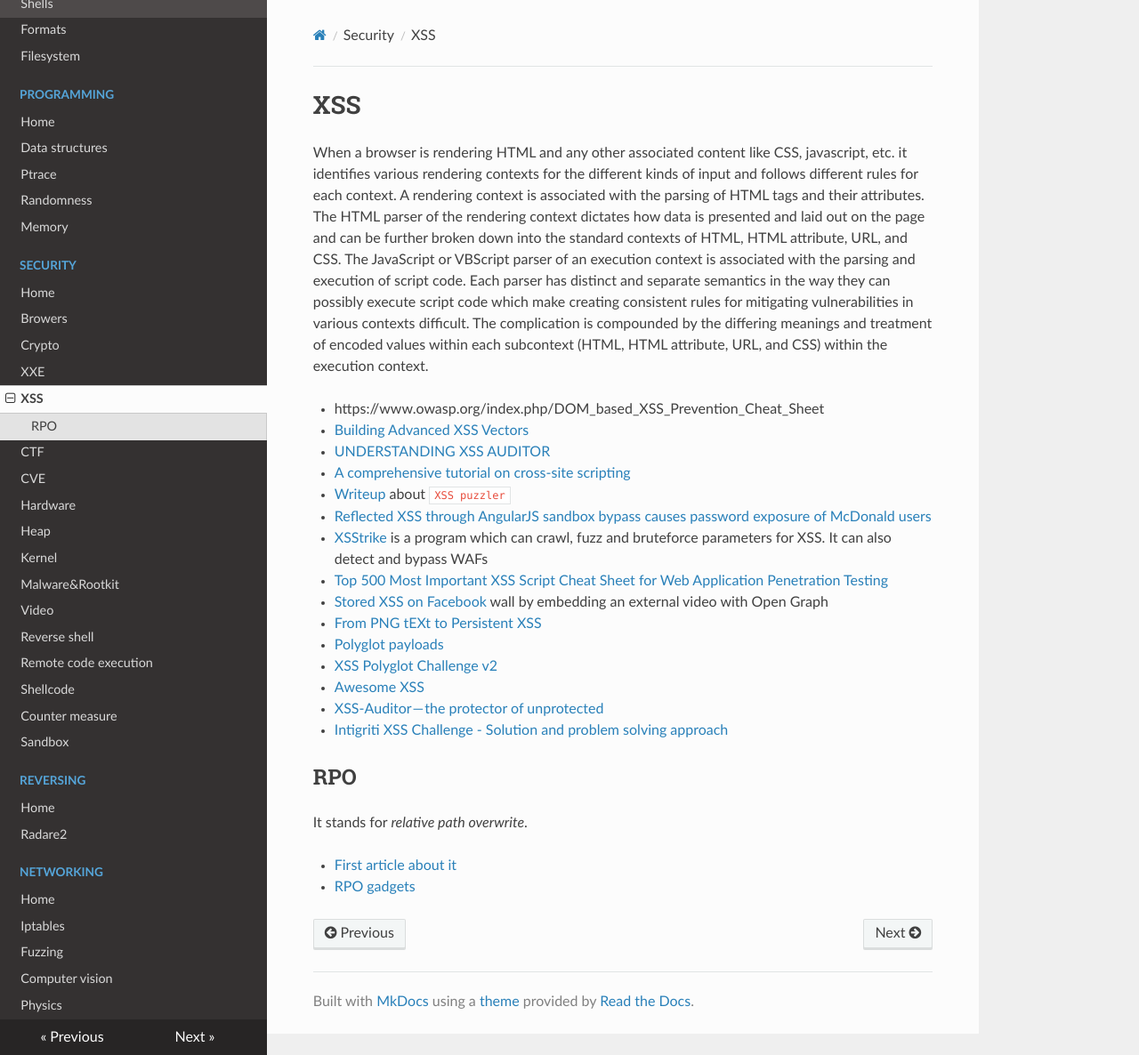
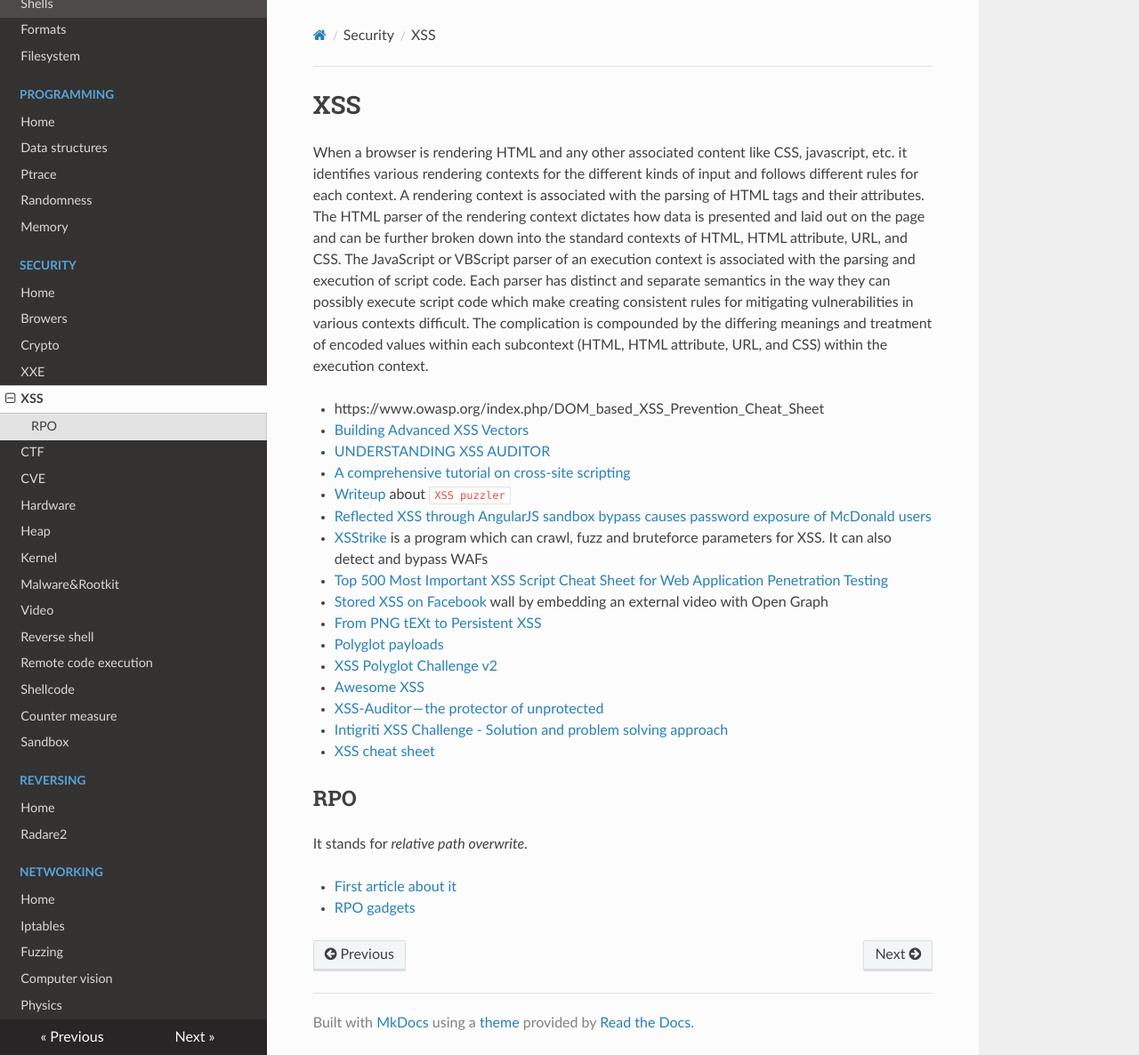
Before and after one commit to gipi/low-level, an MkDocs documentation site: the page built from docs/security/xss.md, in a window 1280 px wide and 1186 px high. Shown: the whole window at 89% size. Built offline with MkDocs 1.6.1, drawn with Linux system fonts in a browser that asks for light colours; nearby versions of some CDN libraries; old or Windows-style settings are respelled for this version of MkDocs.

Commit message:
Update xss.md

```diff
--- a/docs/security/xss.md
+++ b/docs/security/xss.md
@@ -27,6 +27,7 @@ execution context.
  - [Awesome XSS](https://github.com/s0md3v/AwesomeXSS)
  - [XSS-Auditor — the protector of unprotected](https://medium.com/bugbountywriteup/xss-auditor-the-protector-of-unprotected-f900a5e15b7b)
  - [Intigriti XSS Challenge - Solution and problem solving approach](https://dee-see.github.io/intigriti/xss/2019/05/02/intigriti-xss-challenge-writeup.html)
+ - [XSS cheat sheet](https://portswigger.net/web-security/cross-site-scripting/cheat-sheet)
 
 ## RPO
 
```
